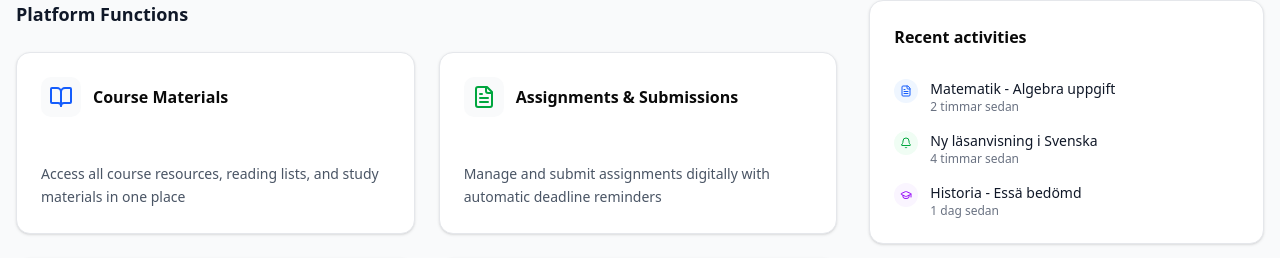
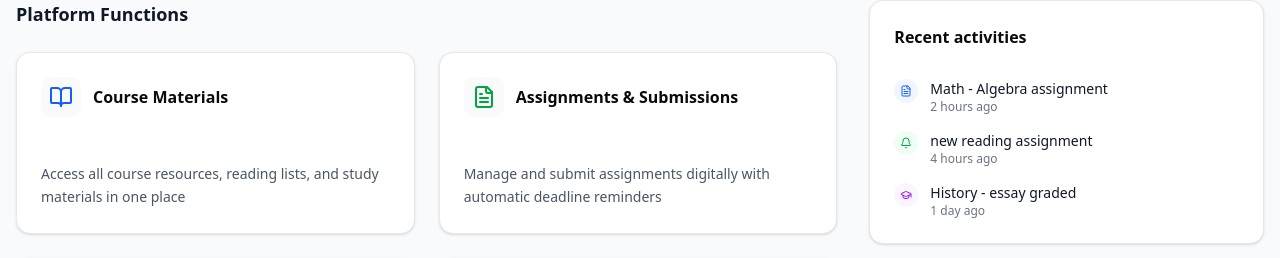
Before and after one commit to martensoderlind/Assessment-platform, a React (Vite) app in the folder frontend/: page /my-profile in a window 1280 px wide. Shown: the part 371-629 px from the top of the page. Built offline with nearby package versions, Linux system fonts and the light colour scheme.

Commit message:
translate recent activity titles and times to English

```diff
--- a/frontend/src/features/student/components/student-dashboard-sidebar.tsx
+++ b/frontend/src/features/student/components/student-dashboard-sidebar.tsx
@@ -7,20 +7,20 @@ export default function StudentDashboardSidebar() {
   const recentActivity = [
     {
       type: "assignment",
-      title: "Matematik - Algebra uppgift",
-      time: "2 timmar sedan",
+      title: "Math - Algebra assignment",
+      time: "2 hours ago",
       status: "pending",
     },
     {
       type: "announcement",
-      title: "Ny läsanvisning i Svenska",
-      time: "4 timmar sedan",
+      title: "new reading assignment",
+      time: "4 hours ago",
       status: "new",
     },
     {
       type: "grade",
-      title: "Historia - Essä bedömd",
-      time: "1 dag sedan",
+      title: "History - essay graded",
+      time: "1 day ago",
       status: "completed",
     },
   ];
```
